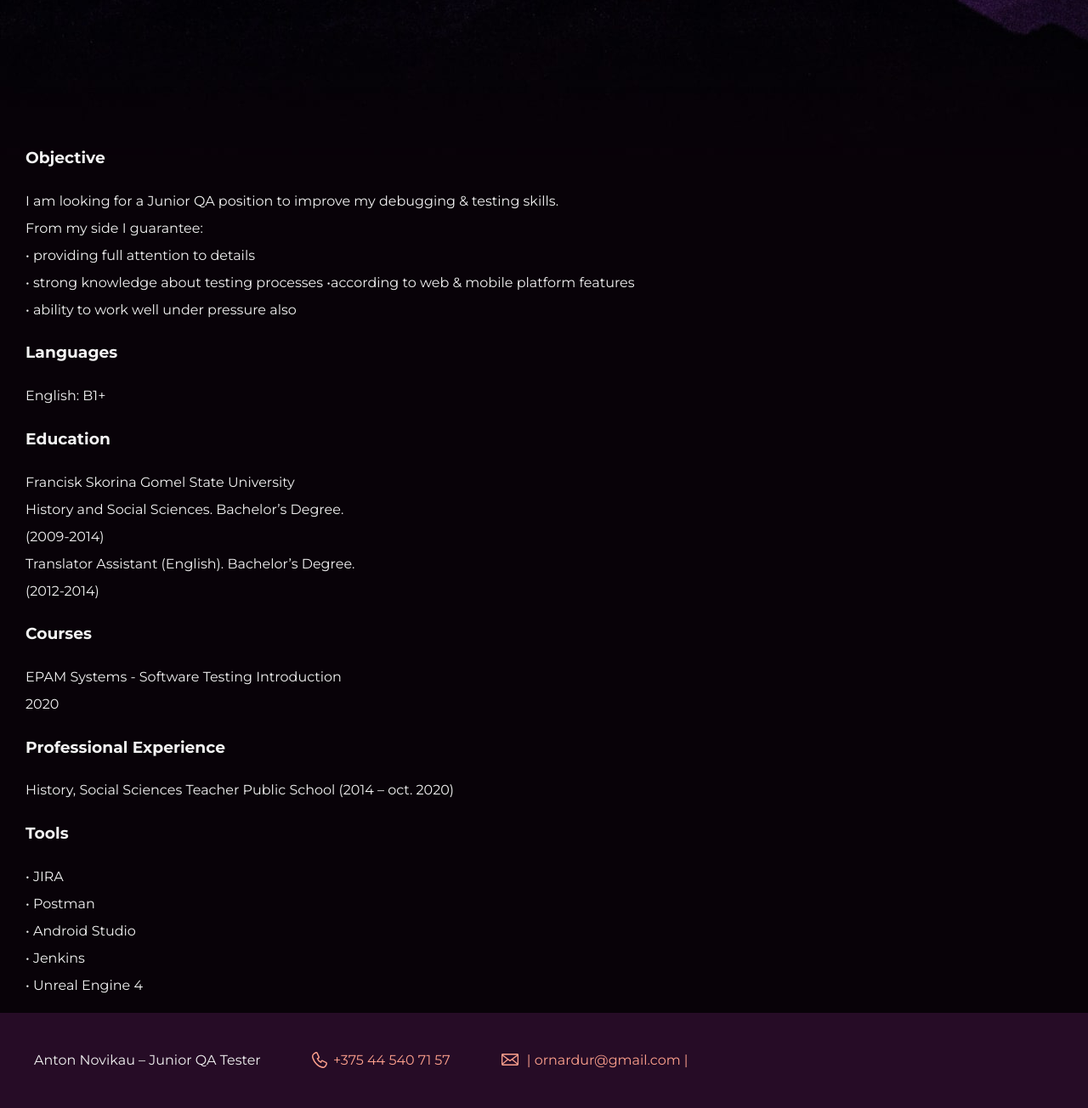
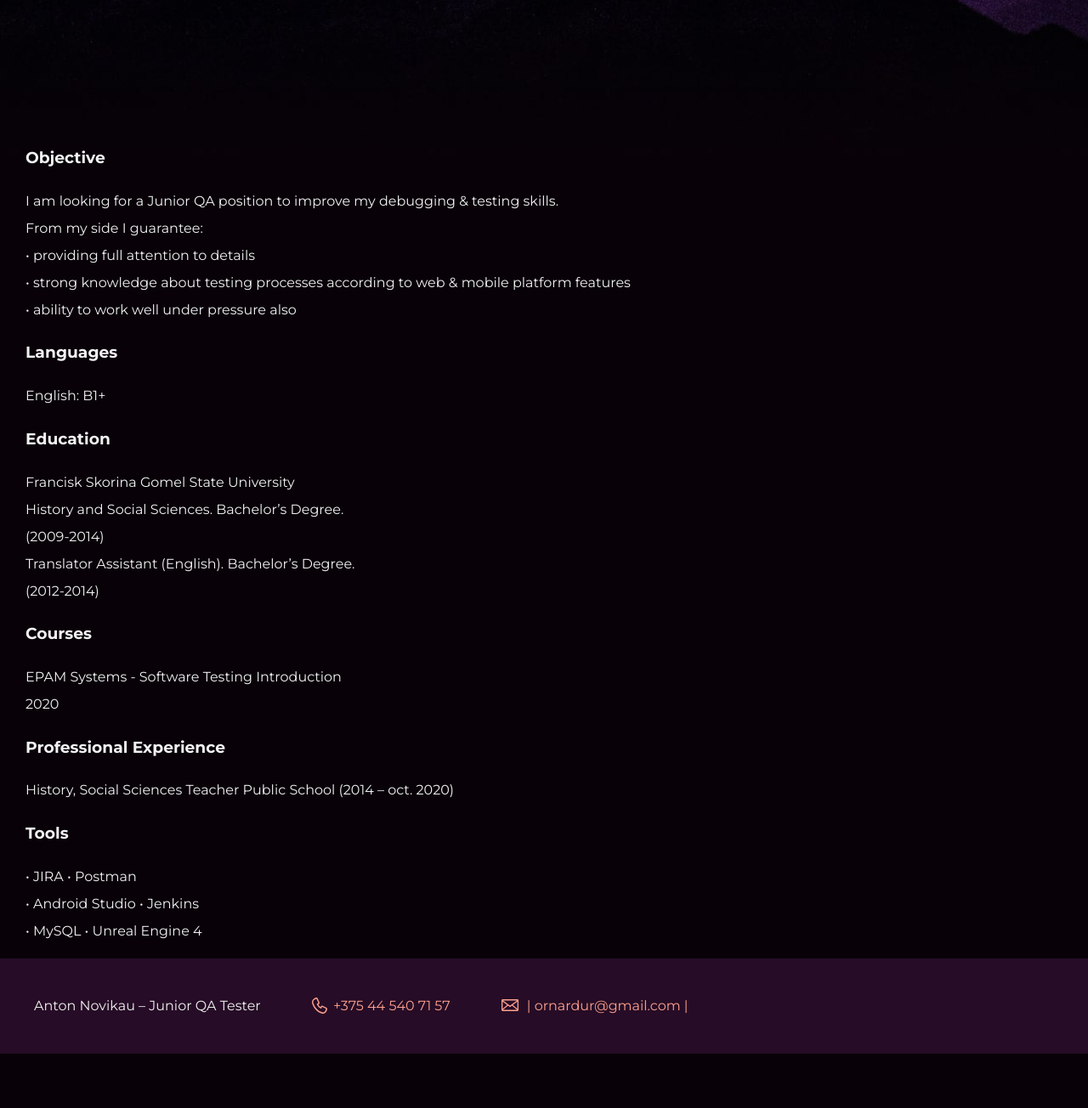
Before and after one commit to Ornardur/My_repository, a plain HTML site: page index.html in a window 1280 px wide. Shown: the part 818-2122 px from the top of the page at 85% size. After the commit the page ends 2058 px from the top, so only its background shows below. Drawn offline with Linux system fonts and the light colour scheme.

Commit message:
Update index.html
adding Mysql

```diff
--- a/index.html
+++ b/index.html
@@ -27,7 +27,7 @@
       <p>I am looking for a Junior QA position to improve my debugging & testing skills.<br>
        From my side I guarantee:<br>
         • providing full attention to details<br>
-        • strong knowledge about testing processes •according to web & mobile platform features<br>
+        • strong knowledge about testing processes according to web & mobile platform features<br>
         • ability to work well under pressure also
       </p>
 
@@ -52,11 +52,9 @@
       </p>
 
       <h3>Tools</h3>
-      <p>    • JIRA<br>
-             • Postman<br>
-             • Android Studio<br>
-             • Jenkins<br>
-             • Unreal Engine 4
+      <p>    • JIRA                • Postman<br>
+             • Android Studio      • Jenkins<br>
+             • MySQL               • Unreal Engine 4
            </p>
     </section>
 
```
